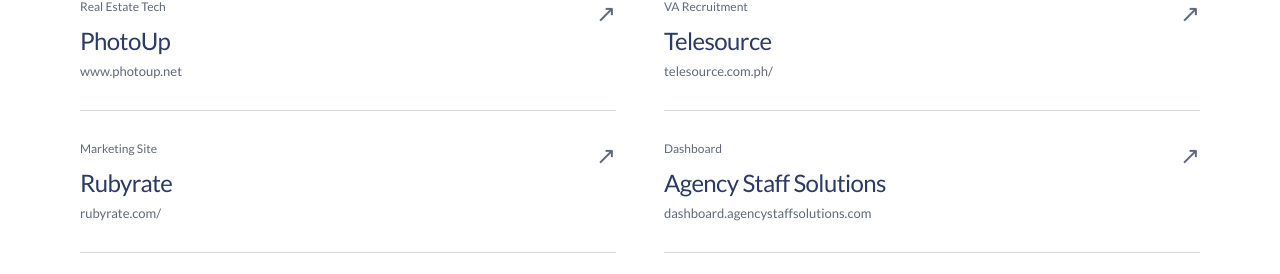
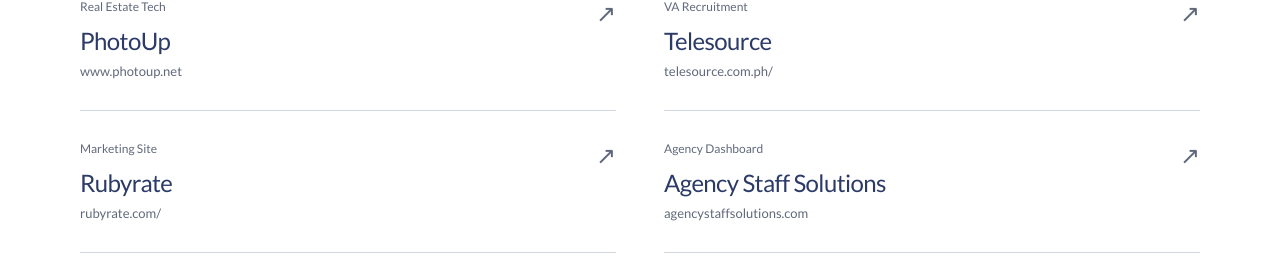
Before and after one commit to reyjoel/resume-portfolio, a React (Vite) app: page / in a window 1280 px wide. Shown: the part 4612-4886 px from the top of the page. Built offline with nearby package versions, Linux system fonts and the light colour scheme.

Commit message:
update data

```diff
--- a/src/data.js
+++ b/src/data.js
@@ -94,7 +94,7 @@
     { name: "PhotoUp",                 url: "https://www.photoup.net",                    tag: "Real Estate Tech" },
     { name: "Telesource",              url: "https://telesource.com.ph/",                 tag: "VA Recruitment" },
     { name: "Rubyrate",                url: "https://rubyrate.com/",                      tag: "Marketing Site" },
-    { name: "Agency Staff Solutions",  url: "https://dashboard.agencystaffsolutions.com", tag: "Dashboard" },
+    { name: "Agency Staff Solutions",  url: "https://agencystaffsolutions.com",           tag: "Agency Dashboard" },
     { name: "Expertel Solutions",      url: "https://expertelsolutions.com",              tag: "Agency" },
     { name: "Hireplus UK",             url: "https://www.hireplus.co.uk",                 tag: "Marketing Site" },
     { name: "Leadstown",               url: "https://leadstown.com",                      tag: "Lead Generation" },
```
